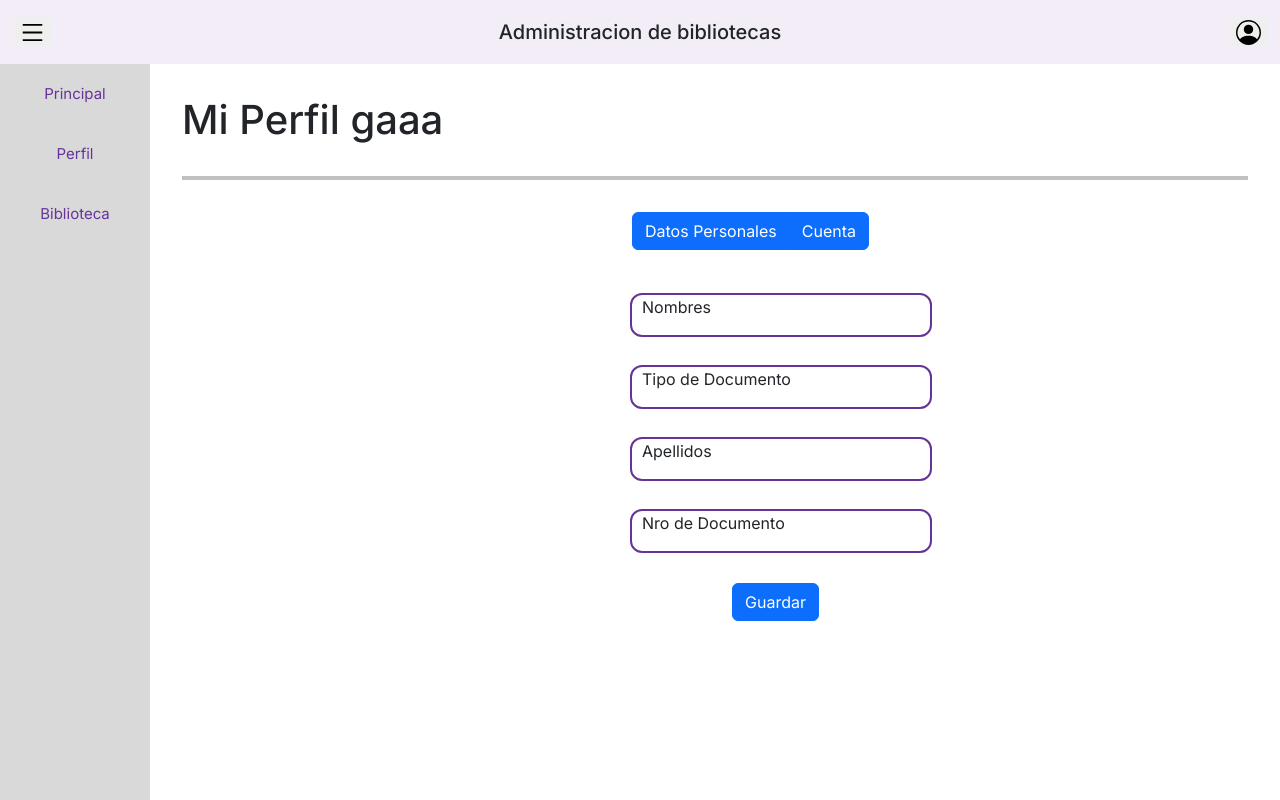
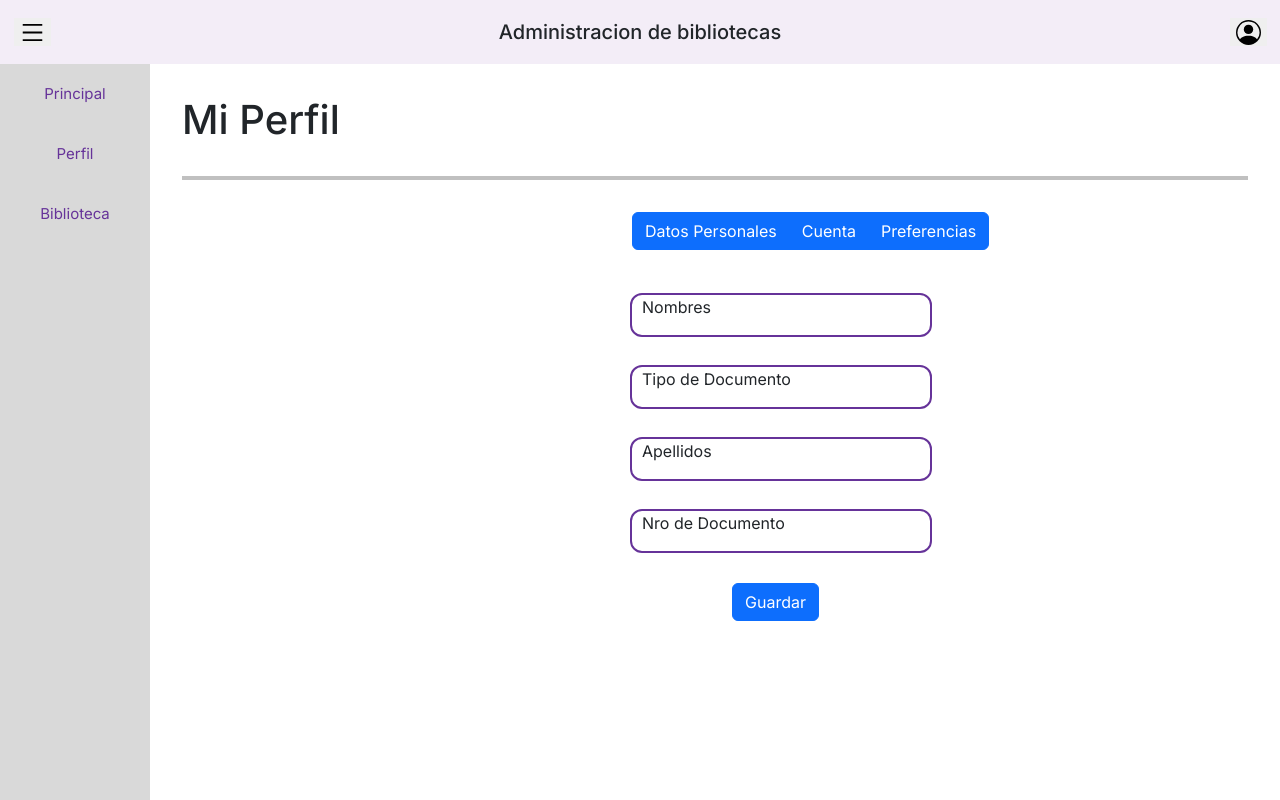
Before and after one commit to aleramirezzzp/Grupo-6, a Next.js app: page /pantalla_perfil_estudiante in a window 1280 px wide. Built offline with nearby package versions, Linux system fonts and the light colour scheme.

Commit message:
Update page.js

```diff
--- a/src/app/pantalla_perfil_estudiante/page.js
+++ b/src/app/pantalla_perfil_estudiante/page.js
@@ -82,7 +82,7 @@ const pantallaPerfil = () =>{
                 {leftBarContent}
                 <div className={styles.contenido}>
                     <div className={styles.containerTitulo}>
-                        <h1 className={styles.titulo}>Mi Perfil gaaa</h1>
+                        <h1 className={styles.titulo}>Mi Perfil</h1>
 
                     </div>
                     <div className={styles.linea}></div>
@@ -90,6 +90,7 @@ const pantallaPerfil = () =>{
                     <ButtonGroup className="mb-2">
                         <Button onClick={swapContenidoDU}>Datos Personales</Button>
                         <Button onClick={swapContenidoU}>Cuenta</Button>
+                        <Button onClick={swapContenidoP}>Preferencias</Button>
                     </ButtonGroup>
                     </div>
                     <br></br>
```
